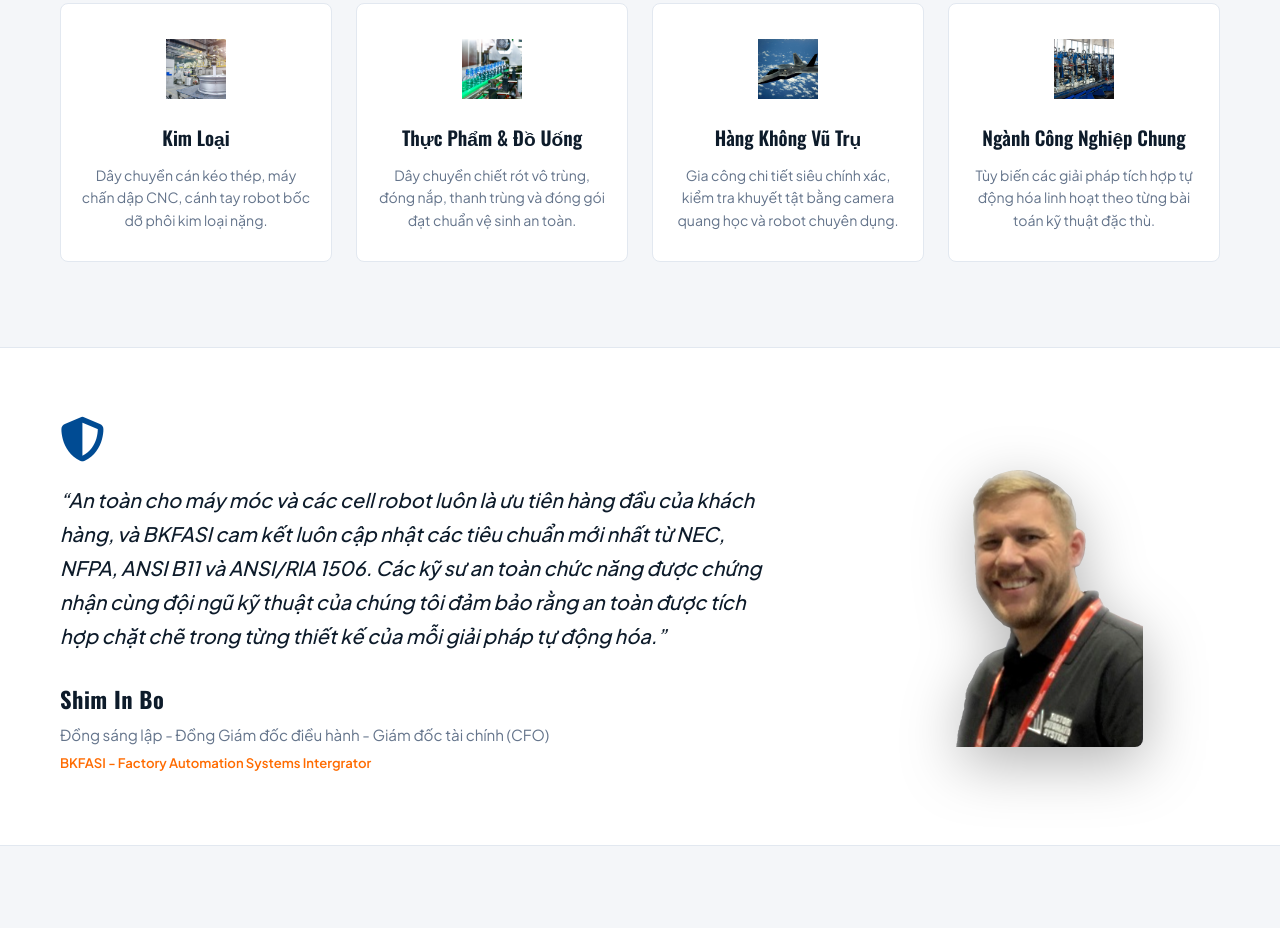
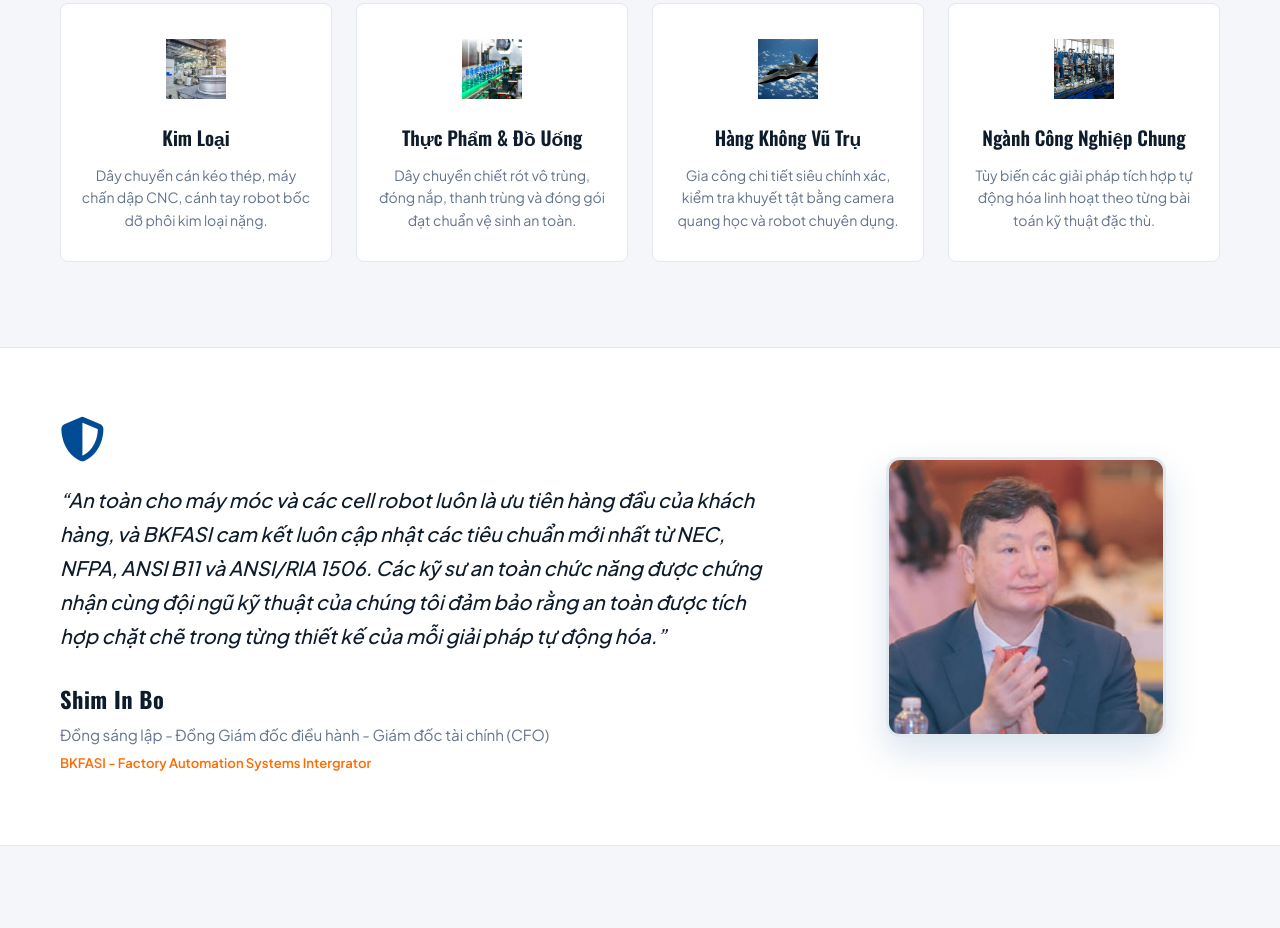
Before and after one commit to bkfasidata/bkfasiweb, a plain HTML site: page index.html in a window 1280 px wide. Shown: the part 4045-4973 px from the top of the page. Drawn offline with nearby package versions, Linux system fonts and the light colour scheme.

Commit message:
Update quote images to authentic avatars avatar1_2.jpg and avatar2_5.jpg

```diff
--- a/css/style.css
+++ b/css/style.css
@@ -657,9 +657,22 @@ img {
 }
 
 .quote-img {
-    max-height: 380px;
-    border-radius: var(--radius-md);
-    filter: drop-shadow(0 15px 30px rgba(0, 0, 0, 0.3));
+    width: 280px;
+    height: 280px;
+    object-fit: cover;
+    border-radius: var(--radius-lg);
+    box-shadow: 0 15px 35px rgba(0, 0, 0, 0.35);
+    border: 3px solid rgba(255, 255, 255, 0.15);
+    transition: var(--transition);
+}
+
+.quote-section-alt .quote-img {
+    border: 3px solid var(--gray-border);
+    box-shadow: 0 15px 35px rgba(0, 75, 147, 0.15);
+}
+
+.quote-img:hover {
+    transform: scale(1.03);
 }
 
 .quote-icon {
--- a/index.html
+++ b/index.html
@@ -245,7 +245,7 @@
             <div class="container">
                 <div class="quote-wrapper">
                     <div class="quote-avatar">
-                        <img src="images/quote_ross.png" alt="Nguyễn Chí Hưng - BKFASI Co-Founder" class="quote-img">
+                        <img src="images/avatar1_2.jpg" alt="Nguyễn Chí Hưng - BKFASI Co-Founder" class="quote-img">
                     </div>
                     <div class="quote-content">
                         <i class="fa-solid fa-quote-left quote-icon"></i>
@@ -357,7 +357,7 @@
                         </div>
                     </div>
                     <div class="quote-avatar">
-                        <img src="images/quote_kel.png" alt="Shim In Bo - BKFASI Co-Founder" class="quote-img">
+                        <img src="images/avatar2_5.jpg" alt="Shim In Bo - BKFASI Co-Founder" class="quote-img">
                     </div>
                 </div>
             </div>
```
Also changed, not shown: images/avatar1_2.jpg (added), images/avatar2_5.jpg (added).
